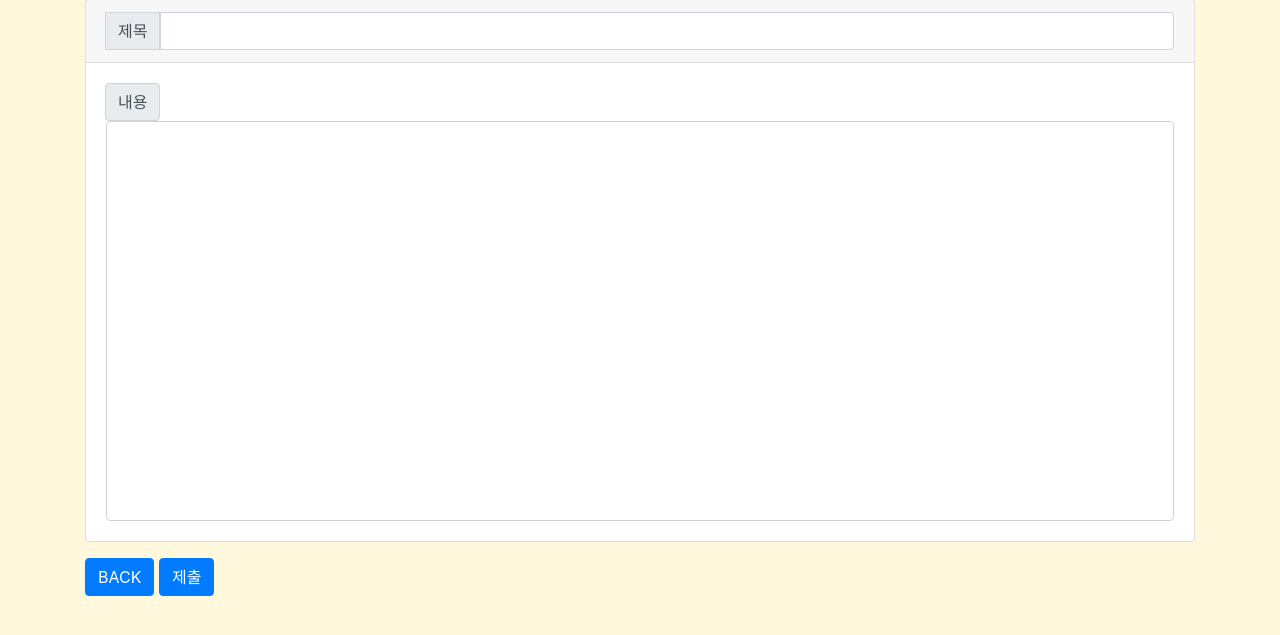
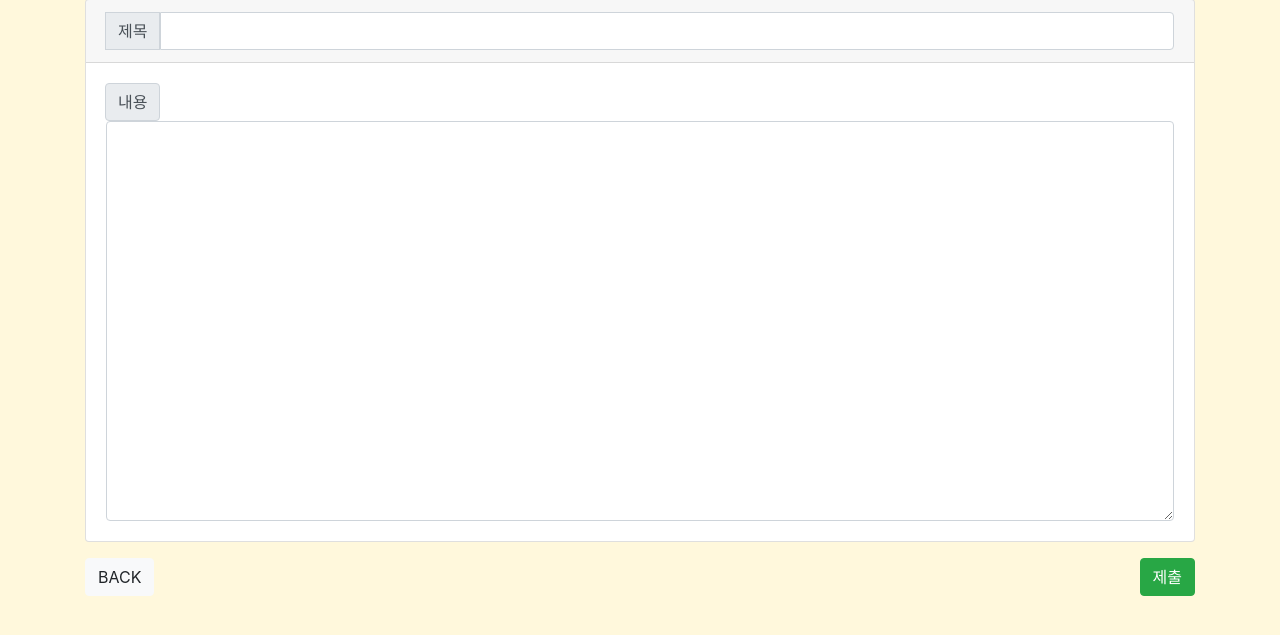
Before and after one commit to jaebee94/JoJoMovie, a Django app: page /community/create/ in a window 1280 px wide. Shown: the part 103-738 px from the top of the page. Run offline with Django 3.2, Linux system fonts and the light colour scheme; the visitor is signed in with stand-in values (Sample User, id 1); some libraries are stand-ins or nearby versions.

Commit message:
게시글 폼 textarea 작업

```diff
--- a/community/templates/community/article_detail.html
+++ b/community/templates/community/article_detail.html
@@ -15,7 +15,7 @@
           {% if user.is_authenticated %}
           <div class="buttons">
             <a href="{% url 'community:update' article.pk %}" class="btn btn-primary">수정</a>
-            <button type="button" class="btn btn-primary" data-toggle="modal" data-target="#article_delete">
+            <button type="button" class="btn btn-danger" data-toggle="modal" data-target="#article_delete">
                 삭제
             </button>
           </div>
@@ -54,7 +54,7 @@
         <div class="buttons">
           <form action="{% url 'community:comment_delete' article.pk comment.pk %}" method="POST">
           {% csrf_token %}
-          <button class="btn btn-primary">삭제</button>
+          <button class="btn btn-danger">삭제</button>
           </form>
           <!-- <a href="" class="btn btn-primary">수정</a> -->
         </div>
--- a/community/templates/community/form.html
+++ b/community/templates/community/form.html
@@ -20,12 +20,16 @@
                 <div class="input-group-append">
                     <span class="input-group-text">내용</span>
                 </div>
-                <input type="text" name="content" id="id_content" class="form-control">
+                <textarea type="text" name="content" id="id_content" class="form-control"></textarea>
             </div>
           </div>
-        <div class="btns">
-            <a href="{% url 'community:index' %}" class="btn btn-primary">BACK</a>
-            <input class="btn btn-primary" type="submit" value="제출">
+        <div class="buttons">
+            <div class="float-left">
+                <a href="{% url 'community:index' %}" class="btn btn-light">BACK</a>
+            </div>
+            <div class="float-right">
+                <input class="btn btn-success" type="submit" value="제출">
+            </div>
         </div>
         </form>
     {% else %}
@@ -45,7 +49,7 @@
                 <div class="input-group-append">
                     <span class="input-group-text">내용</span>
                 </div>
-                <input type="text" name="content" id="id_content" class="form-control" value="{{ article.content }}">
+                <textarea type="text" name="content" id="id_content" class="form-control">{{ article.content }}</textarea>
             </div>
           </div>
         <div class="btns">
@@ -63,14 +67,14 @@
 .div container {
     max-width: 1200px;
 }
-.card-body input {
+.card-body textarea {
     height: 400px;
 }
 .card {
     margin-bottom: 1rem;
 }
-.btns {
-    margin-right: 1rem;
+.buttons {
+    display: float;
 }
 </style>
 
--- a/community/templates/community/index.html
+++ b/community/templates/community/index.html
@@ -19,7 +19,7 @@
                     <input type="text" class="form-control" placeholder="검색하세요" name="search_key">
                 </div>
                 <div class="col-auto my-1">
-                    <button type="submit" class="btn btn-primary">찾기</button>
+                    <button type="submit" class="btn btn-secondary">찾기</button>
                 </div>
             </div>
         </form>
```
Also changed, not shown: community/views.py (line endings or trailing spaces).
